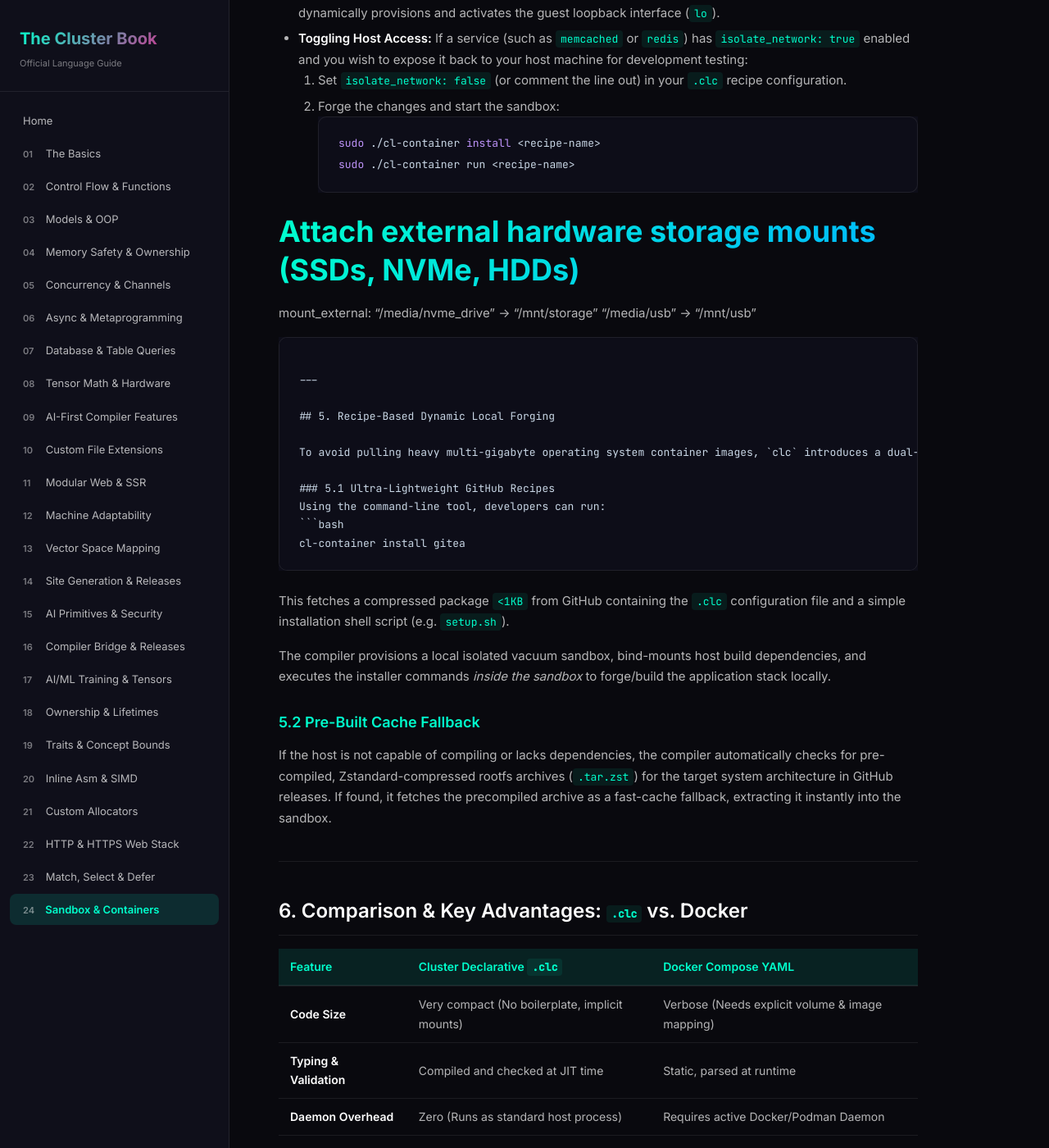
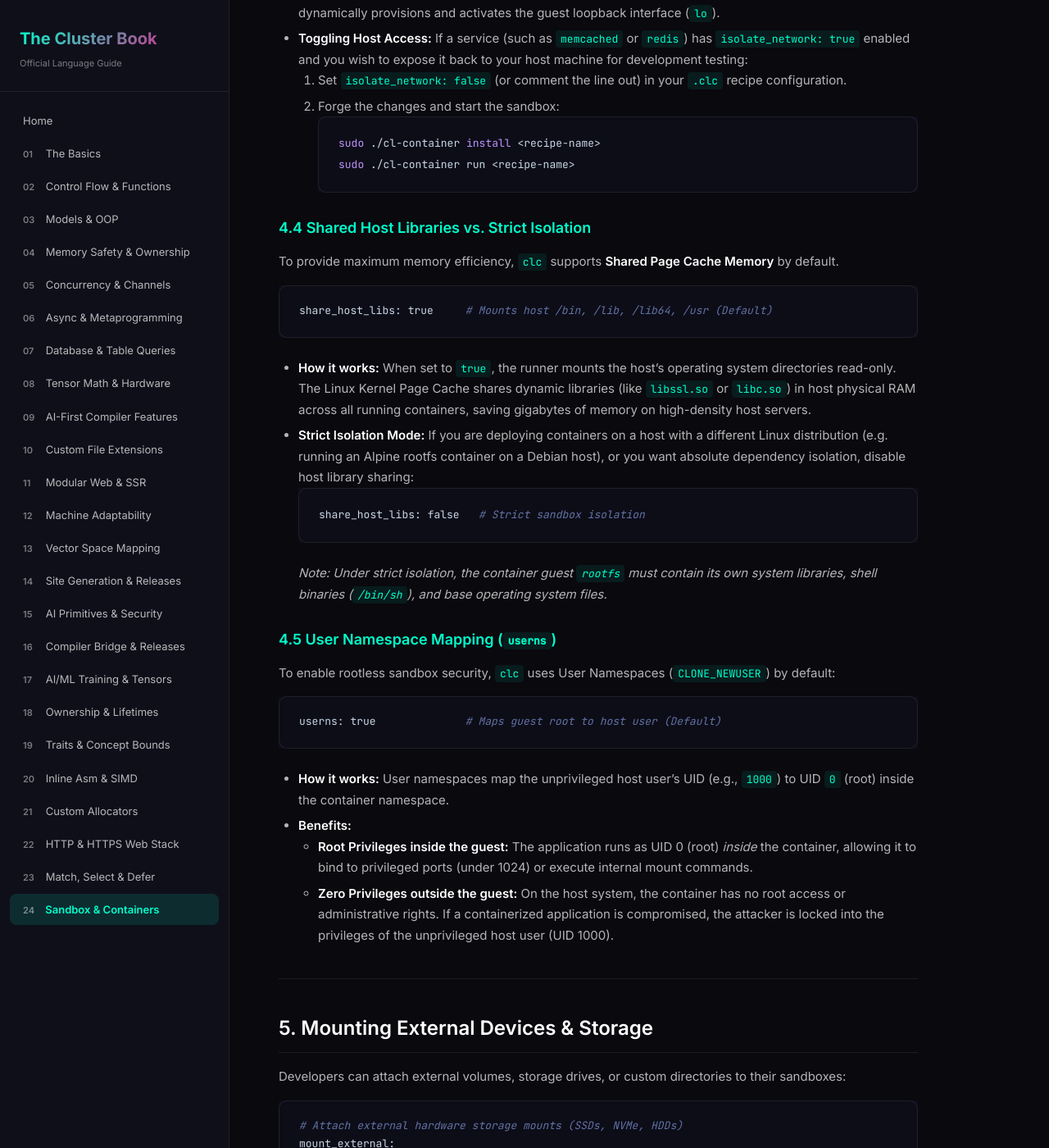
Before and after one commit to cluster-lang/cluster-book, a Jekyll site: the page built from _chapters/chapter24.md, in a window 1280 px wide and 1400 px high, scrolled down 3183 px. Shown: the whole window at 82% size. Built offline with Jekyll 4.4.1, drawn with Linux system fonts in a browser that asks for light colours; some of the changed text lies outside the part shown.

Commit message:
Update Chapter 24 to document share_host_libs and userns mapping parameters

````diff
--- a/_chapters/chapter24.md
+++ b/_chapters/chapter24.md
@@ -125,6 +125,41 @@ isolate_network: true    # Unshares network namespace (CLONE_NEWNET)
      sudo ./cl-container run <recipe-name>
      ```
 
+### 4.4 Shared Host Libraries vs. Strict Isolation
+
+To provide maximum memory efficiency, `clc` supports **Shared Page Cache Memory** by default.
+
+```yaml
+share_host_libs: true     # Mounts host /bin, /lib, /lib64, /usr (Default)
+```
+
+* **How it works:** When set to `true`, the runner mounts the host's operating system directories read-only. The Linux Kernel Page Cache shares dynamic libraries (like `libssl.so` or `libc.so`) in host physical RAM across all running containers, saving gigabytes of memory on high-density host servers.
+* **Strict Isolation Mode:** If you are deploying containers on a host with a different Linux distribution (e.g. running an Alpine rootfs container on a Debian host), or you want absolute dependency isolation, disable host library sharing:
+  ```yaml
+  share_host_libs: false   # Strict sandbox isolation
+  ```
+  *Note: Under strict isolation, the container guest `rootfs` must contain its own system libraries, shell binaries (`/bin/sh`), and base operating system files.*
+
+### 4.5 User Namespace Mapping (`userns`)
+
+To enable rootless sandbox security, `clc` uses User Namespaces (`CLONE_NEWUSER`) by default:
+
+```yaml
+userns: true              # Maps guest root to host user (Default)
+```
+
+* **How it works:** User namespaces map the unprivileged host user's UID (e.g., `1000`) to UID `0` (root) inside the container namespace.
+* **Benefits:**
+  * **Root Privileges inside the guest:** The application runs as UID 0 (root) *inside* the container, allowing it to bind to privileged ports (under 1024) or execute internal mount commands.
+  * **Zero Privileges outside the guest:** On the host system, the container has no root access or administrative rights. If a containerized application is compromised, the attacker is locked into the privileges of the unprivileged host user (UID 1000).
+
+---
+
+## 5. Mounting External Devices & Storage
+
+Developers can attach external volumes, storage drives, or custom directories to their sandboxes:
+
+```yaml
 # Attach external hardware storage mounts (SSDs, NVMe, HDDs)
 mount_external:
     "/media/nvme_drive" -> "/mnt/storage"
@@ -151,7 +186,7 @@ If the host is not capable of compiling or lacks dependencies, the compiler auto
 
 ---
 
-## 6. Comparison & Key Advantages: `.clc` vs. Docker
+## 7. Comparison & Key Advantages: `.clc` vs. Docker
 
 | Feature | Cluster Declarative `.clc` | Docker Compose YAML |
 | :--- | :--- | :--- |
@@ -162,19 +197,19 @@ If the host is not capable of compiling or lacks dependencies, the compiler auto
 | **Host Privilege Model** | Automatic drop to invoker UID/GID | Runs as root inside VM or needs rootless setup |
 | **Download Footprint** | Under 1KB for recipes (forged locally) | Hundreds of MBs / GBs of OS layers |
 
-### 6.1 Architectural Advantages over Docker
+### 7.1 Architectural Advantages over Docker
 
 * **Zero-Daemon Footprint:** Docker requires a background daemon (`dockerd`) running constantly, which consumes CPU and RAM even when no containers are active. Cluster Containers run as native Linux processes—when a container starts, it executes syscalls directly; when it stops, it leaves absolutely zero memory footprint.
 * **JIT Compilation Safety:** A `.clc` file compiles directly into C++ and machine code. Syntax errors, missing directory bindings, or type mismatches are caught before execution, preventing runtime failures common in untyped YAML files.
 * **Dynamic Resource load-balancing:** The compiler balances system limits dynamically across running sandboxes, allowing a single active container to consume 100% of resources and automatically scaling down slices as new sandboxes open.
 * **Dynamic Privilege Dropping:** While namespaces are mounted using root privileges, the sandboxed process immediately drops its UID/GID to the invoking user, ensuring full write access to user files without posing system-wide security risks.
 
-### 6.2 Host Desktop Mount Behavior
+### 7.2 Host Desktop Mount Behavior
 When mounting directories (like `/bin` or `/usr`) inside a container rootfs, Linux registers these as bind mounts.
 * **Monitored Paths (e.g., `/media`):** Linux desktop environments (like GNOME/KDE/XFCE) use services like `udisks2` to actively monitor `/media` and `/run/media` for removable drives. If your container's `rootfs` is located under `/media`, the file manager will display each bind mount (like `bin`, `lib`) as a separate connected hard drive in your sidebar.
 * **System Paths (e.g., `/var` or `/tmp`):** To avoid graphical desktop clutter, production containers are located under standard system paths like `/var/lib/clc/` or `/tmp/`. The desktop environment automatically ignores mounts in these paths, keeping your file manager sidebar completely clean. Once a running container is stopped (e.g., via `Ctrl+C`), the sandbox lazily unmounts all bindings and they disappear.
 
-### 6.3 Case Study: Running a Self-Contained Database (PostgreSQL)
+### 7.3 Case Study: Running a Self-Contained Database (PostgreSQL)
 When launching database clusters inside a Cluster Container sandbox, the C++ runtime's automatic privilege-dropping model plays a key role:
 1. **Dynamic Database Roles:** PostgreSQL initializes database clusters (`initdb`) using the current running OS user's credentials. Because `clc` automatically drops execution privileges to the invoking host user (e.g. `john`), the database's administrative super-user role will match `john`'s host username, and not the hardcoded default `postgres`.
 2. **Access Commands:** When connecting to the running sandbox from the host via the command-line client (`psql`), you must pass the host username as the database user role:
````
Also changed, not shown: other parts of _chapters/chapter24.md (+2 -2 lines).
